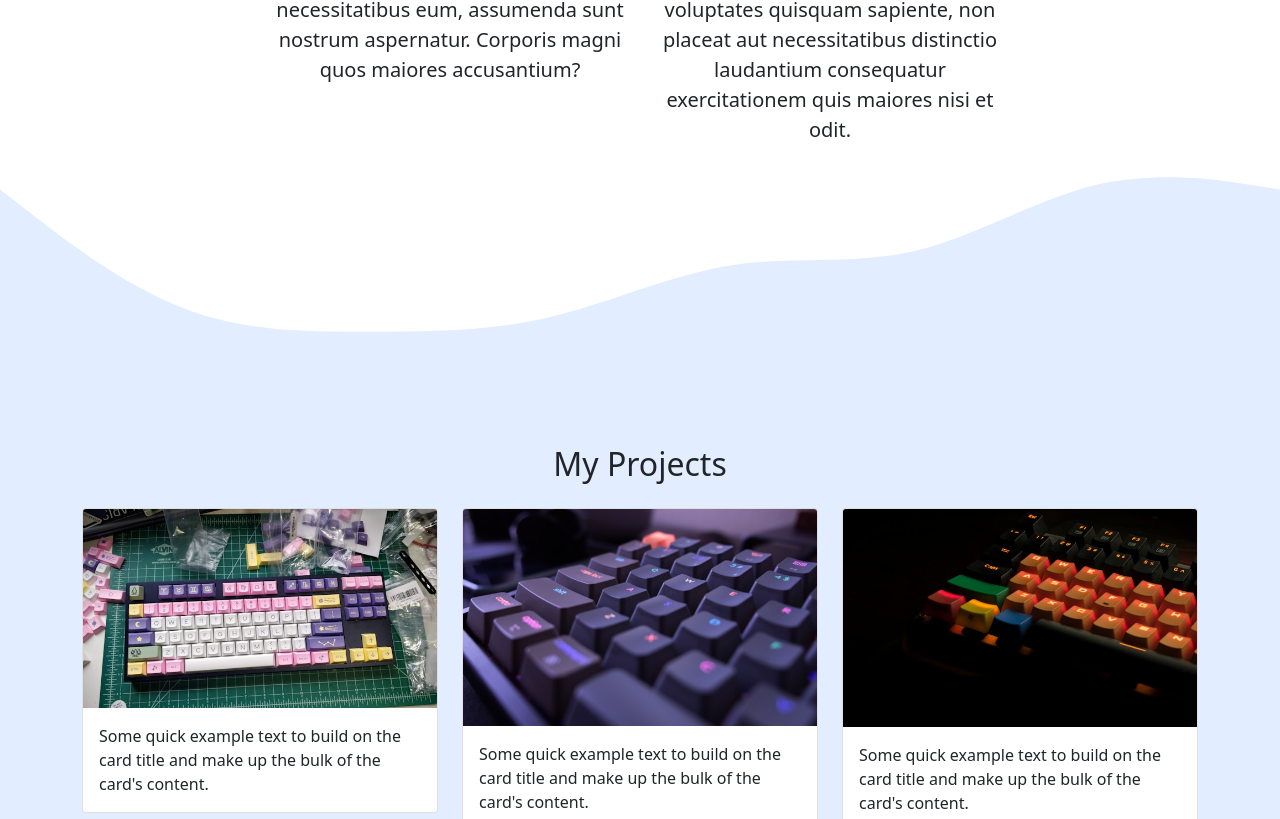
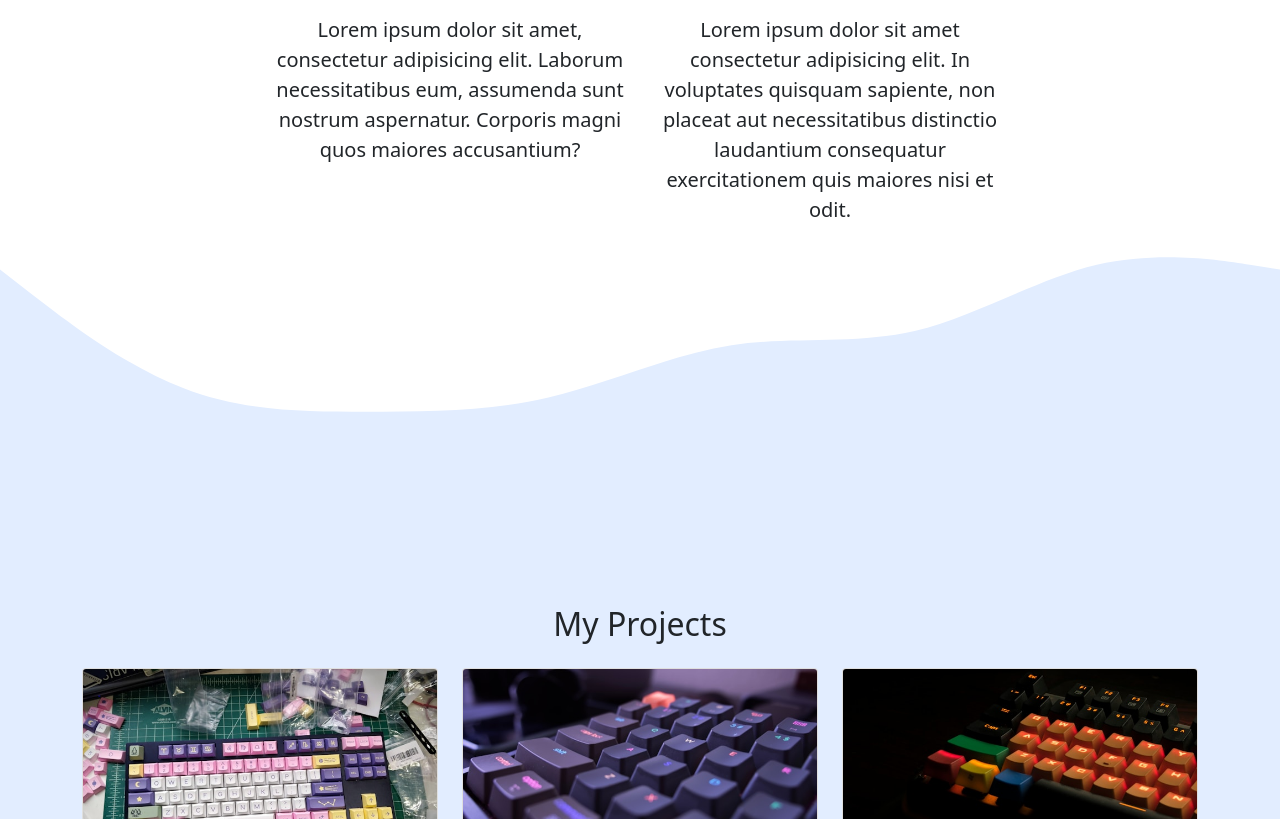
Before and after one commit to sitizahrafazria/Membuat-Portofolio, a plain HTML site: page index.html in a window 1280 px wide. Shown: the part 655-1474 px from the top of the page. Drawn offline with nearby package versions, Linux system fonts and the light colour scheme.

Commit message:
Scroll Nav Links

```diff
--- a/style.css
+++ b/style.css
@@ -1,6 +1,3 @@
-body {
-  min-height: 3000px;
-}
 .jumbotron {
   padding-top: 2rem;
   background-color: #e2edff;
@@ -9,3 +6,7 @@ body {
 #projects {
   background-color: #e2edff;
 }
+
+section {
+  padding-top: 5rem;
+}
```
Also changed, not shown: screenshot/Scroll.jpg (added).
